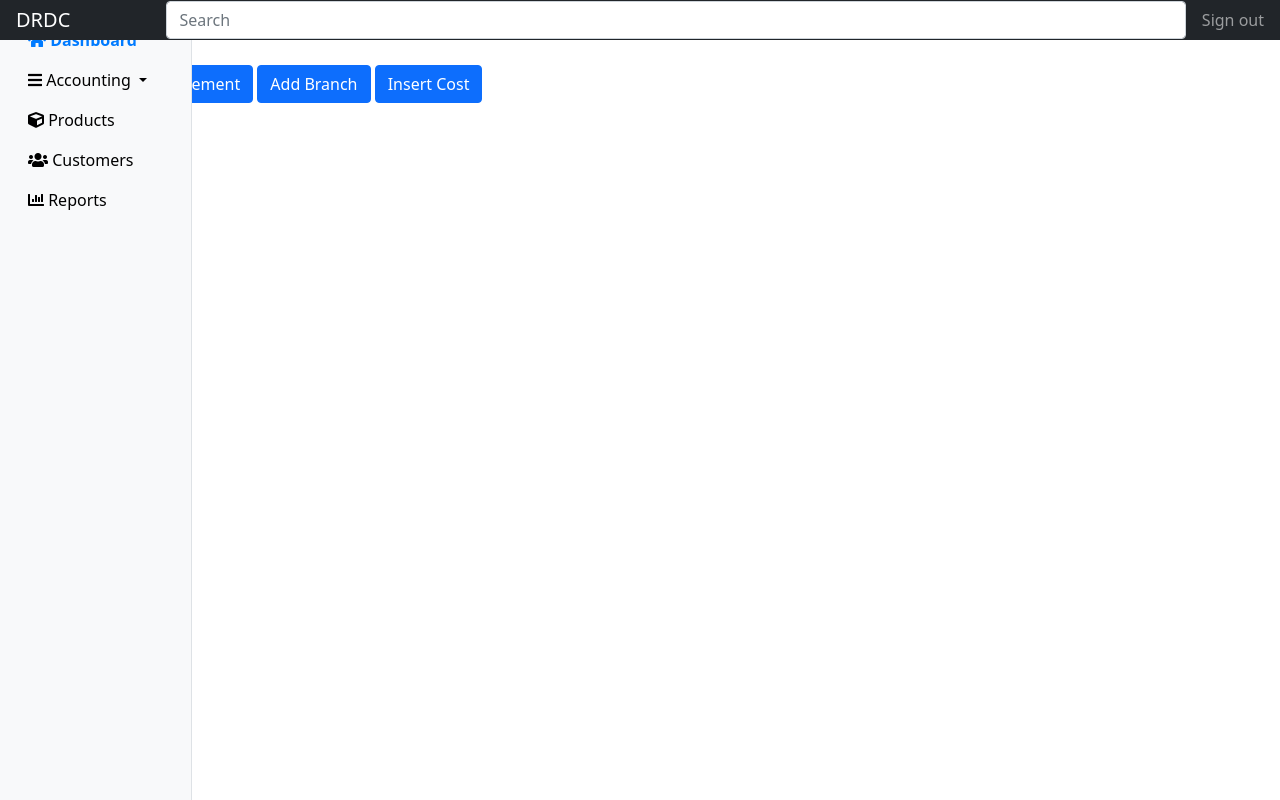
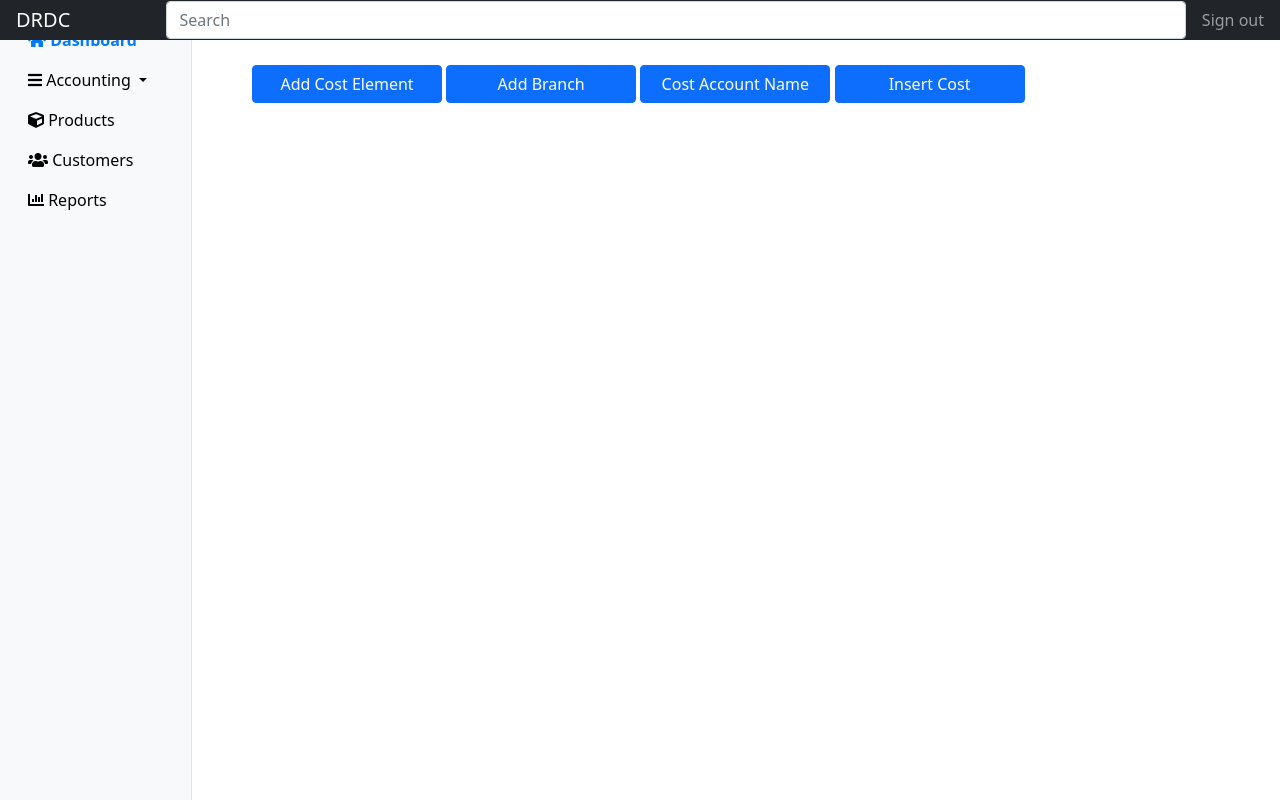
Before and after one commit to joeygracesabusido/duraville, a FastAPI app: page /insert-cost/ in a window 1280 px wide. Run offline with FastAPI, Linux system fonts and the light colour scheme; some libraries are stand-ins or nearby versions.

Commit message:
01.25.2024 5:05 PM

```diff
--- a/routes/admin.py
+++ b/routes/admin.py
@@ -12,6 +12,9 @@ from datetime import datetime, date
 from typing import Optional
 
 # tesing lang
+
+from views.cost import Cost
+
 from datetime import datetime, timedelta
 
 from views.login import Login_views
@@ -57,9 +60,10 @@ class User(BaseModel):
     full_name: str
     is_active: bool
 
+class BranchCode(BaseModel):
+    """This is for Branch BaseModel"""
 
-
-
+    BranchCode: str
 
 
 def get_password_hash(password):
@@ -172,8 +176,41 @@ async def api_login(request: Request):
 
 @login_router.get("/insert-cost/", response_class=HTMLResponse)
 async def insert_cost(request: Request):
-    return templates.TemplateResponse("cost/insert_cost.html", {"request":request})
+    return templates.TemplateResponse("cost/cost_transaction.html", {"request":request})
 
 @login_router.get("/insert-cost-elements/", response_class=HTMLResponse)
 async def insert_cost(request: Request):
     return templates.TemplateResponse("cost/insert_cost_element.html", {"request":request})
+
+@login_router.post("/api-insert-branch-cost/")
+async def insert_branch_cost(items:BranchCode):
+    """This function is for inserting equipment to GRC table"""
+    try:
+        Cost.insert_branch(branch_code=items.BranchCode)
+
+        return('Data has been Save')
+
+    except Exception as e:
+        error_message = str(e)  # Use the actual error message from the exception
+
+        return {"error": error_message}
+
+@login_router.get("/api-search-autocomplete-branch/")
+def autocomplete_branch_code(term: Optional[str] = None):
+    # this is to autocomplete Routes
+    # Ensure you're correctly handling query parameters, 'term' in this case
+
+    branch = Cost.get_branch()
+    for i in branch:
+        ab = i.branch_code
+        print(ab)
+
+    if term:
+       # Case-insensitive search for branch codes
+        filtered_branch = [item for item in branch if term.lower() in item.branch_code.lower()]
+        print(filtered_branch)
+    else:
+        filtered_branch = []
+
+    suggestions = [{"value": item.branch_code,"branch_code": item.branch_code,"id": item.id} for item in filtered_branch]
+    return suggestions
--- a/templates/cost/insert_cost.html
+++ b/templates/cost/cost_transaction.html
@@ -13,7 +13,7 @@
 
 <style>
     #container {
-    width: 100%;
+    width: 80%;
     margin: auto;
     border-width: 1px;
   }
@@ -29,7 +29,12 @@
     background-color: smoke whitesmoke;
   }
 
+
+
+
   /* Add new style for the sidebar to make it fixed and take up 25% of the viewport width */
+
+
   .sidebar {
     position: fixed;
     width: 15%;
@@ -62,15 +67,24 @@
         <div id="container" class="container mt-4">
 
         <!-- Button trigger modal -->
-        <button type="button" class="btn btn-primary" data-bs-toggle="modal" data-bs-target="#insert_cost_elements">
+        <button type="button" class="btn btn-primary" data-bs-toggle="modal"
+            data-bs-target="#insert_cost_elements" style="width: 190px;">
             Add Cost Element
         </button>
 
-        <button type="button" class="btn btn-primary" data-bs-toggle="modal" data-bs-target="#insert_branch">
+        <button type="button" class="btn btn-primary" data-bs-toggle="modal"
+             data-bs-target="#insert_branch" style="width: 190px;">
             Add Branch
         </button>
 
-        <button type="button" class="btn btn-primary" data-bs-toggle="modal" data-bs-target="#insert_cost">
+
+        <button type="button" class="btn btn-primary" data-bs-toggle="modal"
+             data-bs-target="#cost_account_name" style="width: 190px;">
+             Cost Account Name
+        </button>
+
+        <button type="button" class="btn btn-primary" data-bs-toggle="modal"
+              data-bs-target="#insert_cost" style="width: 190px;">
             Insert Cost
         </button>
 
--- a/templates/cost/insert_cost_element.html
+++ b/templates/cost/insert_cost_element.html
@@ -10,7 +10,7 @@
 <link href="https://cdn.jsdelivr.net/npm/bootstrap@5.0.2/dist/css/bootstrap.min.css" rel="stylesheet" integrity="sha384-EVSTQN3/azprG1Anm3QDgpJLIm9Nao0Yz1ztcQTwFspd3yD65VohhpuuCOmLASjC" crossorigin="anonymous">
 <style>
     #container {
-    width: 100%;
+    width: 80%;
     margin: auto;
     border-width: 1px;
   }
--- a/templates/dashboard.html
+++ b/templates/dashboard.html
@@ -163,7 +163,7 @@
                 </div>
                 <ul class="nav flex-column">
                     <li class="nav-item">
-                        <a class="nav-link active" href="#">
+                        <a class="nav-link active" href="/dashboard/">
                             <i class="fas fa-home"></i> Dashboard
                         </a>
                     </li>
@@ -173,7 +173,7 @@
                         </a>
 
                         <ul class="dropdown-menu" aria-labelledby="dropdownMenuLink">
-                            <li><a class="dropdown-item" href="/insert-cost/">Insert Cost</a></li>
+                            <li><a class="dropdown-item" href="/insert-cost/">Cost</a></li>
                             <li><a class="dropdown-item" href="/insert-cost-elements/">Insert Cost Elements</a></li>
                             <li><a class="dropdown-item" href="#">Item 3</a></li>
                         </ul>
```
Also changed, not shown: models/model.py (+28 -0 lines), views/cost.py (added, +40 -0 lines).
